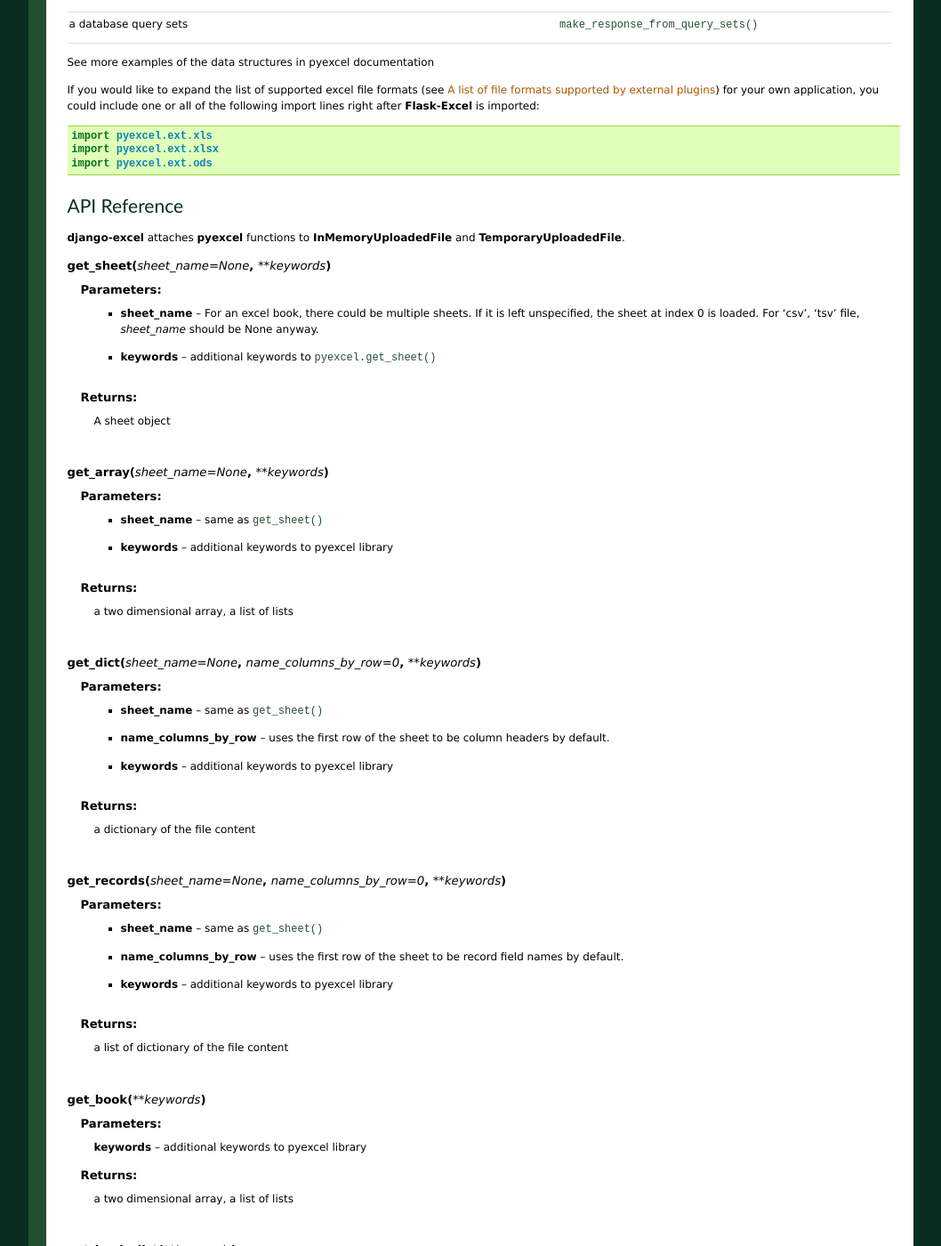
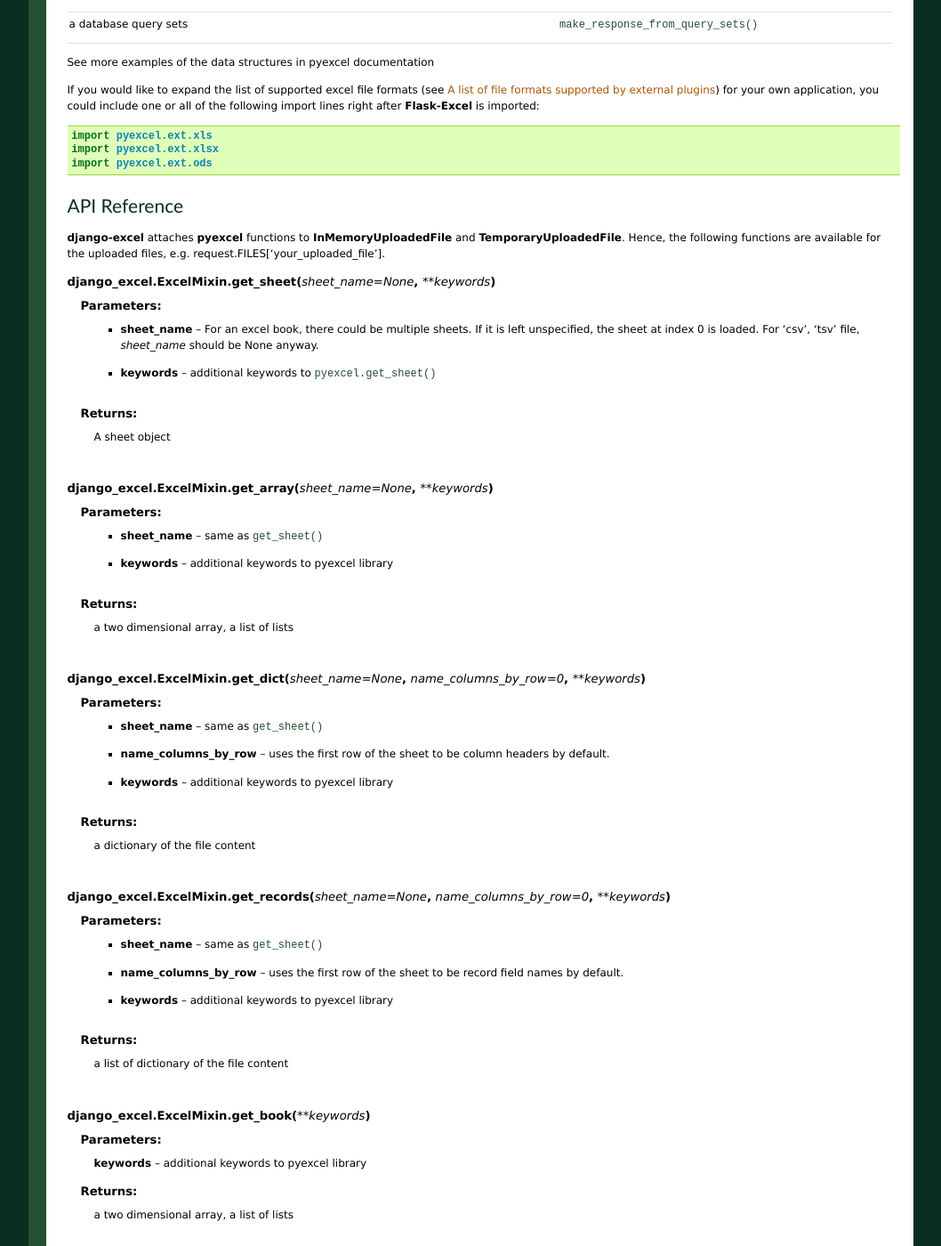
Before and after one commit to pyexcel-webwares/django-excel, a Sphinx documentation site: the page built from doc/source/index.rst, in a window 1280 px wide and 1400 px high, scrolled down 8493 px. Shown: the whole window at 89% size, without its empty margins (111-1169 px from the left). Built offline with Sphinx 7.4.7, drawn with Linux system fonts in a browser that asks for light colours; some of the changed text lies outside the part shown.

Commit message:
documentation update

```diff
--- a/doc/source/index.rst
+++ b/doc/source/index.rst
@@ -339,7 +339,9 @@
 API Reference
 ---------------
 
-**django-excel** attaches **pyexcel** functions to **InMemoryUploadedFile** and **TemporaryUploadedFile**.
+**django-excel** attaches **pyexcel** functions to **InMemoryUploadedFile** and **TemporaryUploadedFile**. Hence, the following functions are available for the uploaded files, e.g. request.FILES['your_uploaded_file'].
+
+.. module:: django_excel.ExcelMixin
 
 .. method:: get_sheet(sheet_name=None, **keywords)
 
@@ -395,6 +397,8 @@
 
 Response methods
 -----------------
+
+.. module:: django_excel
 
 .. method:: make_response(pyexcel_instance, file_type, status=200)
 
```
